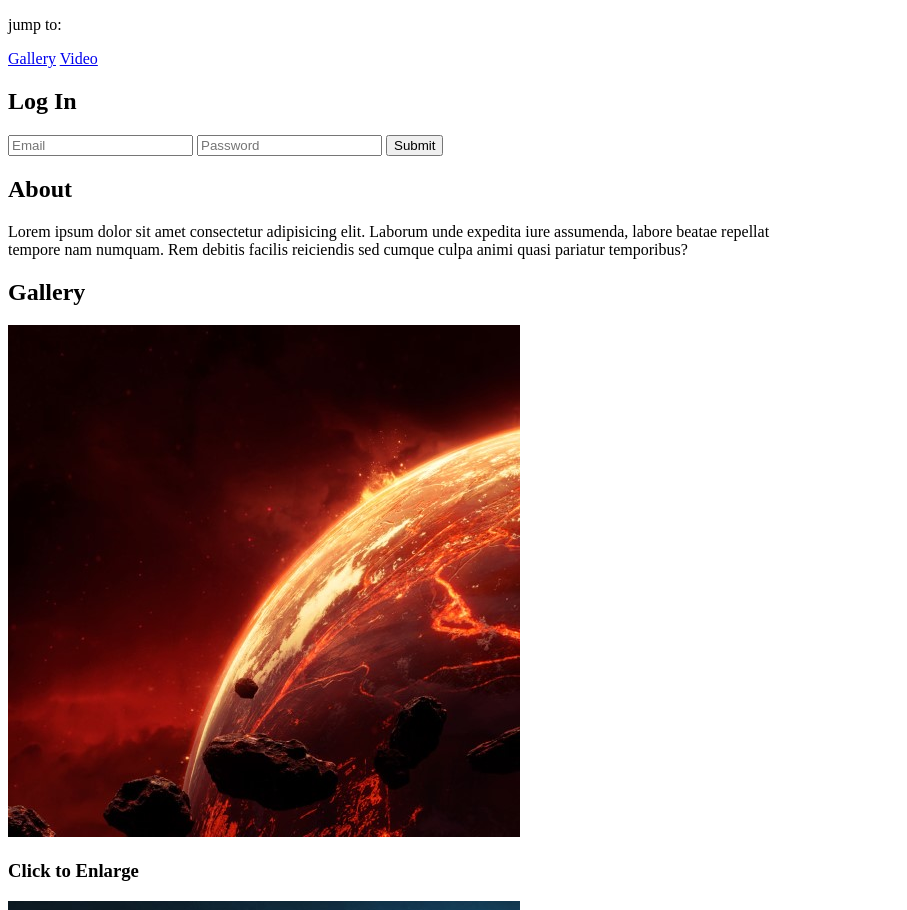
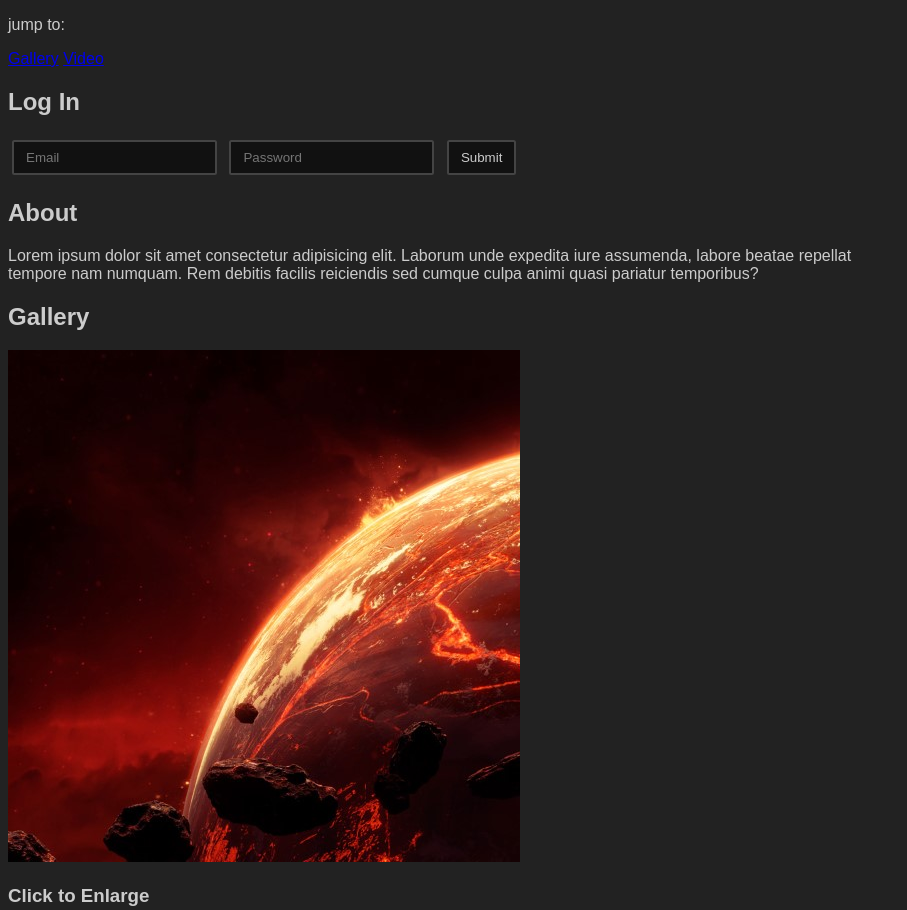
Before and after one commit to HISEROD/HTML-and-CSS-Projects, a plain HTML site: page One_Page_Website/one_page_website.html in a window 1280 px wide. Shown: the top 910 px of the page, without its empty margins (0-907 px from the left). Drawn offline with Linux system fonts and the light colour scheme.

Commit message:
added and linked external css

```diff
--- /dev/null
+++ b/One_Page_Website/css/one_page_website.css
@@ -0,0 +1,15 @@
+html {
+    background: #222;
+    font: 1em Sans-Serif;
+    color: #ccc;
+}
+
+input {
+    width: auto;
+    margin: 4px;
+    padding: 8px 12px;
+    border: 2px solid #444;
+    border-radius: 2.5px;
+    background-color: #111;
+    color: #ccc;
+}
--- a/One_Page_Website/one_page_website.html
+++ b/One_Page_Website/one_page_website.html
@@ -3,6 +3,7 @@
     <head>
         <title>Space is pretty cool.</title>
         <meta lang="en">
+		<link rel="stylesheet" type="text/css" href="./css/one_page_website.css">
     </head>
     <body>
         <header>
```
